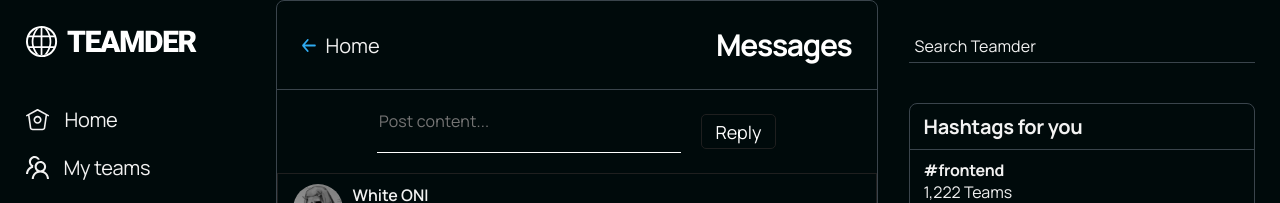
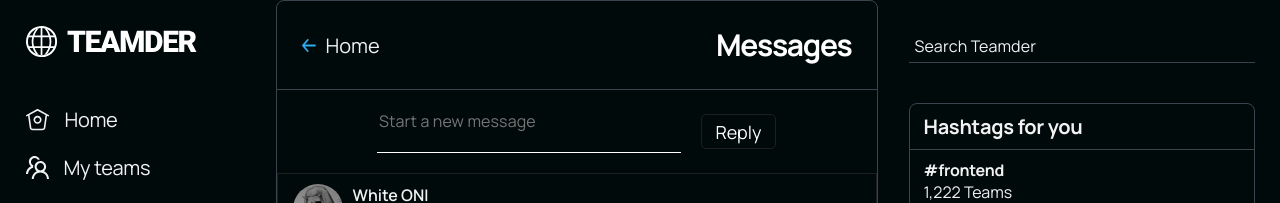
Before and after one commit to JustSeme/teamder, a React (Create React App) app: page /messages in a window 1280 px wide. Shown: the top 203 px of the page. Built offline with nearby package versions, Linux system fonts and the light colour scheme.

Commit message:
error: не перезаписывается строка

```diff
--- a/src/App.jsx
+++ b/src/App.jsx
@@ -11,7 +11,7 @@ function App(props) {
       <BrowserRouter>
         <Routes>
           <Route path="/" element={<Home currentEvent={props.state.eventPage.currentEvent} completedEvent={props.state.eventPage.completedEvent} />} exact />
-          <Route path="/messages" element={<Messages messagePost={props.state.messagePage.messagePost} />} exact />
+          <Route path="/messages" element={<Messages messagePost={props.state.messagePage.messagePost} dispatch={props.dispatch} />} exact />
           <Route path="/profile" element={<Profile profilePosts={props.state.profilePage.profilePosts} dispatch={props.dispatch} />} exact />
         </Routes>
       </BrowserRouter>
--- a/src/components/Messages/Message/MessagePost/MessagePost.jsx
+++ b/src/components/Messages/Message/MessagePost/MessagePost.jsx
@@ -1,11 +1,36 @@
 import { React, useState } from "react";
 import "../../Messages.css";
 import Message from "../Message";
+import {sendMessageCreator, updateNewMessageBodyCreator} from '../../../../redux/state';
 
 function MessagePost(props) {
+
   let messageElement = props.messagePost.map((p) => <Message avatar={p.avatar} name={p.name} message={p.message} time={p.time} />);
+  let newMessageBody = props.newMessageBody;
+
+  let onSendMessageClick = () => {
+    props.dispatch(sendMessageCreator());
+  }
+
+  let onNewMessageChange = (e) => {
+    let body = e.target.value;
+    props.dispatch(updateNewMessageBodyCreator(body));
+    console.log(body)
+  }
+
   return (
     <div>
+      <div className="messages__wrapper">
+        <input
+          className="messages__input"
+          minLength={2}
+          maxLength={400}
+          placeholder="Start a new message"
+          value={newMessageBody}
+          onChange={onNewMessageChange}
+        />
+        <button className="messages__button" onClick={onSendMessageClick}>Reply</button>
+      </div>
       <div>{messageElement}</div>
     </div>
   );
--- a/src/components/Messages/Messages.jsx
+++ b/src/components/Messages/Messages.jsx
@@ -8,7 +8,6 @@ import MessagePost from "./Message/MessagePost/MessagePost";
 import logo from "../../images/profile_logo.svg";
 
 function Messages(props) {
-
   return (
     <div className="messages">
       <Navigation
@@ -29,7 +28,7 @@ function Messages(props) {
           </Link>
           <p className="messages__title">Messages</p>
         </div>
-        <div className="messages__wrapper">
+        {/* <div className="messages__wrapper">
           <input
             className="messages__input"
             minLength={2}
@@ -40,8 +39,8 @@ function Messages(props) {
             // onChange={onPostChange}
           />
           <button className="messages__button">Reply</button>
-        </div>
-        <MessagePost messagePost={props.messagePost} />
+        </div> */}
+        <MessagePost dispatch={props.dispatch} messagePost={props.messagePost} />
       </div>
       <Hashtags />
     </div>
--- a/src/components/Profile/Profile.jsx
+++ b/src/components/Profile/Profile.jsx
@@ -13,6 +13,7 @@ import edit from "../../images/edit.svg";
 import {addPostActionCreator, updateNewPostTextActionCreator} from "../../redux/state";
 
 function Profile(props) {
+  debugger
   const [post, setPost] = useState("ProfilePosts");
 
   const [like, setLike] = useState(42),
--- a/src/index.js
+++ b/src/index.js
@@ -8,7 +8,7 @@ const root = ReactDOM.createRoot(document.getElementById('root'));
 export let rerender = (state) => {
     root.render(
         <React.StrictMode>
-          <App state={state} dispatch={store.dispatch.bind(store)} />
+          <App state={state} dispatch={store.dispatch.bind(store)} store={store} />
         </React.StrictMode>
       );
 }
--- a/src/redux/state.js
+++ b/src/redux/state.js
@@ -119,7 +119,7 @@ let store = {
           time: "12.07.22"
         },
       ],
-      newMessageText: ''
+      newMessageBody: "",
     }
   },
   _callSubscriber() {
@@ -134,6 +134,7 @@ let store = {
   },
 
   dispatch(action) {
+    debugger
     if (action.type === 'ADD-POST') {
       let newPost = {
         avatar: profile,
@@ -150,30 +151,38 @@ let store = {
       this._callSubscriber(this._state);
     }
     else if (action.type === 'UPDATE-NEW-MESSAGE-TEXT') {
-      this._state.messagePage.newMessageText = action.newText;
+      this._state.messagePage.newMessageBody = action.body;
       this._callSubscriber(this._state);
     }
     else if (action.type === 'SEND-MESSAGE') {
-      let body = this.state.messagePage.newMessageText;
-      this._state.messagePage.newMessageText = '';
-      this._state.messagePage.message.push();
+      let body = {
+        avatar: profile,
+        name: "Rodion Strelkov",
+        message: this._state.messagePage.newMessageBody,
+        time: "now"
+      };
+      this._state.messagePage.newMessageBody = '';
+      this._state.messagePage.messagePost.push(body);
       this._callSubscriber(this._state);
     }
   }
 };
 
-export const addPostActionCreator = () => {
-  return {
-    type: 'ADD-POST'
-  }
-}
-
+export const addPostActionCreator = () => ({type: 'ADD-POST'})
 export const updateNewPostTextActionCreator = (text) => {
   return {
     type: 'UPDATE-NEW-POST-TEXT', newText: text
   }
 }
 
+export const sendMessageCreator = () => ({type: 'SEND-MESSAGE'})
+export const updateNewMessageBodyCreator = (body) => {
+  return {
+    type: 'UPDATE-NEW-MESSAGE-BODY', body: body
+  }
+}
+
+
 window.store = store;
 
 export default store;
```
